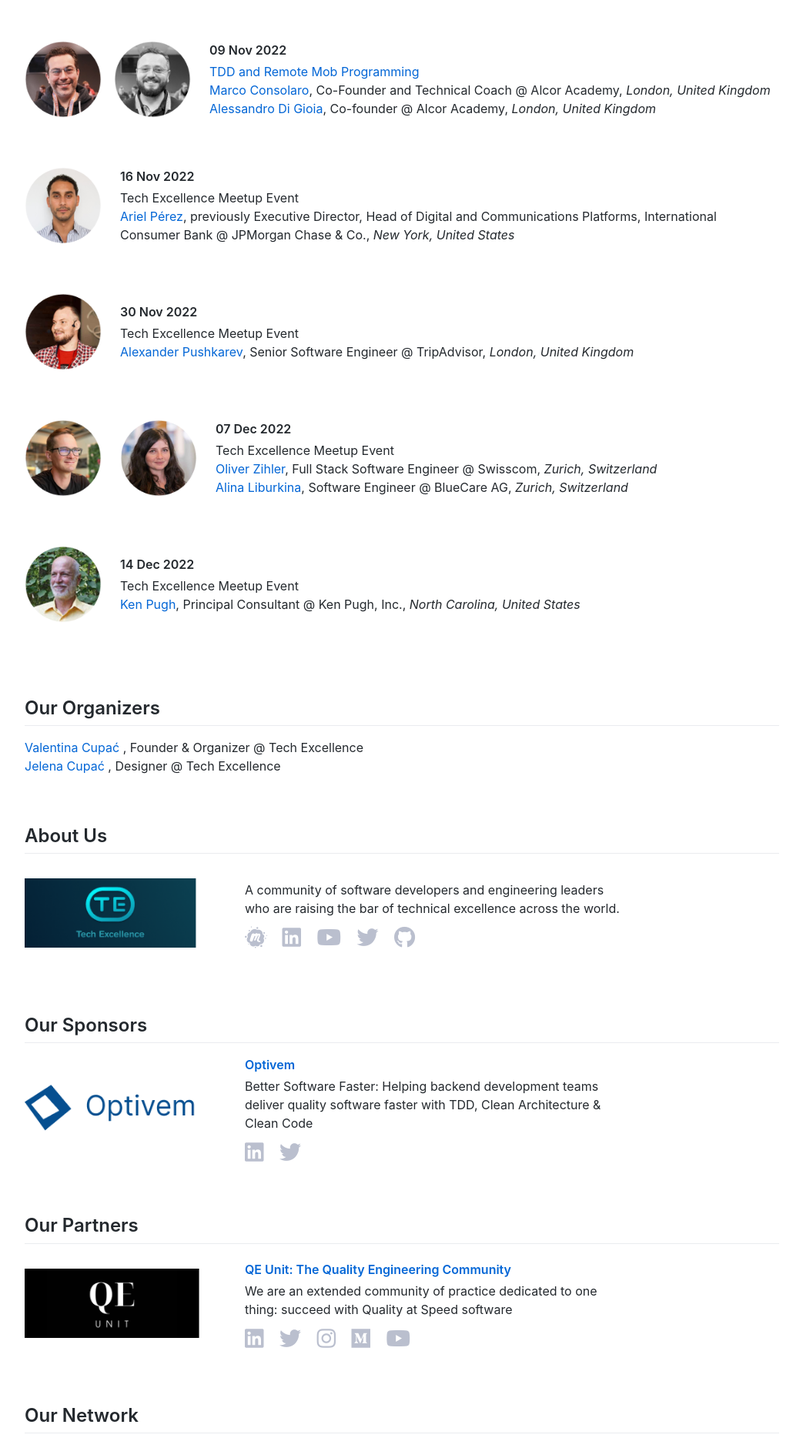
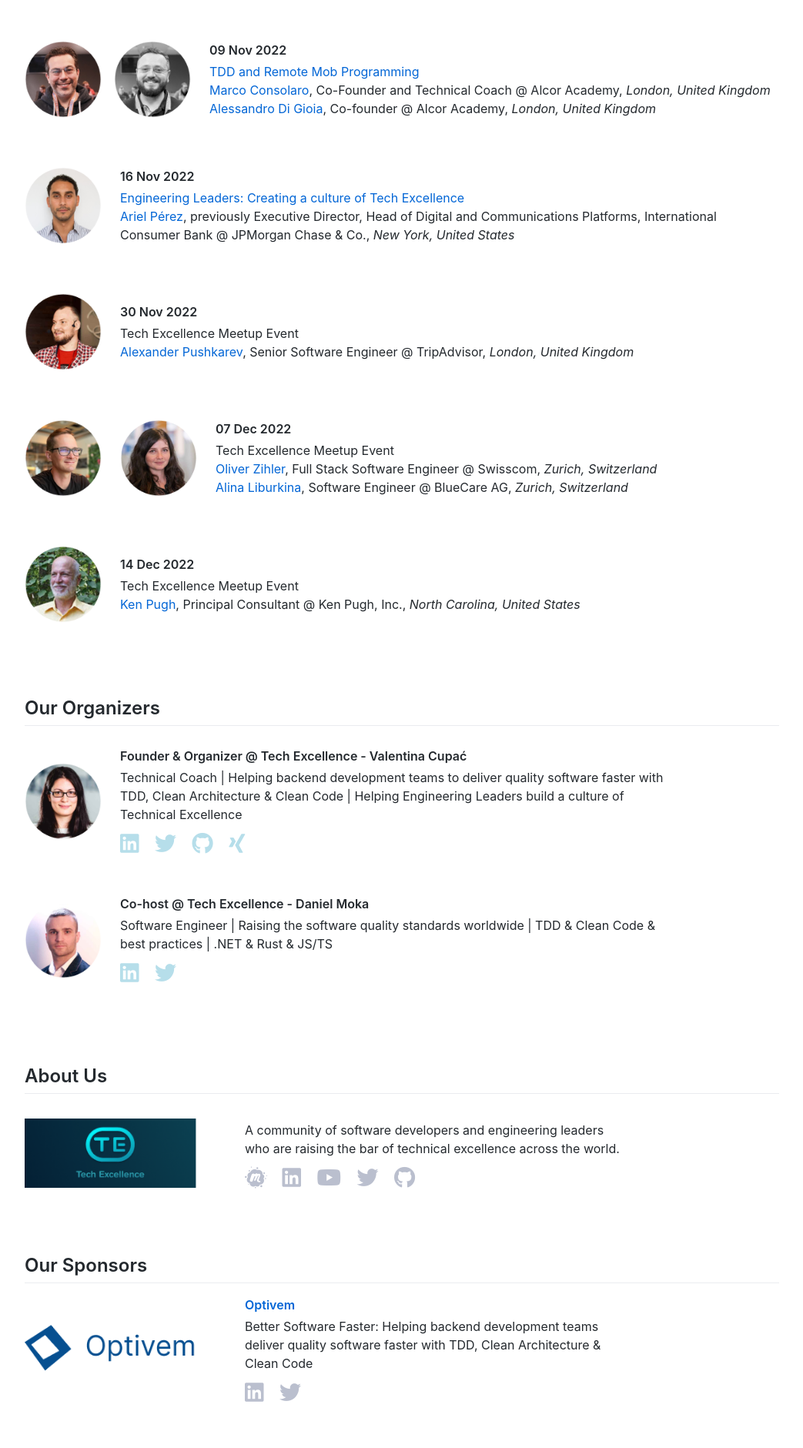
Before and after one commit to techexcellenceio/community, a Jekyll site: the page built from index.html, in a window 1280 px wide. Shown: the part 3045-4926 px from the top of the page at 77% size, without its empty margins (118-1161 px from the left). Built offline with Jekyll 4.4.1, drawn with Linux system fonts in a browser that asks for light colours; nearby versions of some CDN libraries; comment, search, counter and statistics services are not loaded.

Commit message:
Update speakers page, create members page (NEW)

```diff
--- a/_includes/organizers.html
+++ b/_includes/organizers.html
@@ -1,6 +1,6 @@
 <h2>Our Organizers</h2>
 
-<div class="s-container">
+<!-- <div class="s-container">
     <p>
         <a href="https://www.linkedin.com/in/valentinacupac/" target="_blank">Valentina Cupać</a>
         , Founder &amp; Organizer @ Tech Excellence
@@ -10,4 +10,67 @@
         <a href="https://www.linkedin.com/in/jelenacupac/" target="_blank">Jelena Cupać</a>
         , Designer @ Tech Excellence
     </p>
+</div> -->
+
+
+<!-- VALENTINA -->
+<div class="s-container">
+    <img src="https://www.techexcellence.io/assets/img/valentina-cupac.png" alt="valentina-cupac" class="profile-img" width="100" height="100" />
+    <div class="text-container">
+        <p class="p-title">Founder & Organizer @ Tech Excellence - Valentina Cupać</p>
+        <p class="p-about">
+            Technical Coach | Helping backend development teams to deliver quality software faster with TDD, Clean Architecture & Clean Code |
+            Helping Engineering Leaders build a culture of Technical Excellence
+            <!-- I help Tech Founders and Engineering Leaders deliver quality software faster. -->
+            <!-- Technical Coach | Helping backend development teams to deliver quality software faster with TDD, Clean Architecture & Clean Code -->
+        </p>
+        <div class="social-media">
+            <a href="https://www.linkedin.com/in/valentinacupac" target="_blank" rel="noopener"><i class="fab fa-linkedin"></i></a>
+            <a href="https://twitter.com/ValentinaCupac" target="_blank" rel="noopener"><i class="fab fa-twitter"></i></a>
+            <a href="https://github.com/valentinacupac" target="_blank" rel="noopener"><i class="fab fa-github"></i></a>
+            <a href="https://www.xing.com/profile/Valentina_Cupac" target="_blank" rel="noopener"><i class="fab fa-xing"></i></a>
+        </div>
+    </div>
 </div>
+
+<!-- JELENA -->
+<!-- <div class="s-container">
+    <img src="https://www.techexcellence.io/assets/img/valentina-cupac.png" alt="valentina-cupac" class="profile-img" width="100" height="100" />
+    <div class="text-container">
+        <p class="p-title">Co-Organizer @ Tech Excellence - Valentina Cupać</p>
+        <p class="p-about">
+            Helping software product companies design successful digital products through Digital Product Design and UX/UI Design.
+            Analyzed business needs and target users, focusing on user experience and software usability.
+            Design thinking, user flows, wireframing and prototyping; applied low-fidelity design (Marvel, Balsamiq) and high-fidelity design (Figma)
+            including responsive design. Modelled and optimized processes using BPMN to help automate processes as well as detailed process documentation.
+        </p>
+        <div class="social-media">
+            <a href="https://www.linkedin.com/in/jelenacupac/" target="_blank" rel="noopener"><i class="fab fa-linkedin"></i></a>
+            <a href="https://twitter.com/cupac_jelena" target="_blank" rel="noopener"><i class="fab fa-twitter"></i></a>
+            <a href="https://github.com/jcupac" target="_blank" rel="noopener"><i class="fab fa-github"></i></a>
+            <a href="https://www.xing.com/profile/Jelena_Cupac" target="_blank" rel="noopener"><i class="fab fa-xing"></i></a>
+        </div>
+    </div>
+</div> -->
+
+<!-- DANIEL -->
+<div class="s-container">
+    <img src="https://www.techexcellence.io/assets/img/daniel-moka.png" alt="daniel-moka" class="profile-img" width="100" height="100" />
+    <div class="text-container">
+        <p class="p-title">Co-host @ Tech Excellence - Daniel Moka</p>
+        <p class="p-about">
+
+            Software Engineer | Raising the software quality standards worldwide | TDD & Clean Code & best practices | .NET & Rust & JS/TS
+
+            <!-- My main goal is to make the customer happy by producing quality software with the best software engineering practices. I am a big fan of Extreme Programming and Test-Driven Development, and interested in everything that helps me to write better and more elegant software. I have demonstrated that I have a strong ability to educate and mentor others in the field to fulfill their potential and to deepen my knowledge. -->
+
+            <!-- I am a software engineer and my main goal is to make the customer happy by producing quality software with the best software engineering practices. -->
+        </p>
+        <div class="social-media">
+            <a href="https://www.linkedin.com/in/danielmoka/" target="_blank" rel="noopener"><i class="fab fa-linkedin"></i></a>
+            <a href="https://twitter.com/dmokafa" target="_blank" rel="noopener"><i class="fab fa-twitter"></i></a>
+        </div>
+    </div>
+</div>
+
+<!-- OLIVER -->
--- a/_includes/speakers-2022.html
+++ b/_includes/speakers-2022.html
@@ -229,7 +229,7 @@
     <img src="https://www.techexcellence.io/assets/img/ariel-perez.png" alt="ariel-perez" class="profile-img" width="100" height="100" />
     <div class="text-container">
         <p class="p-date">16 Nov 2022</p>
-        <a target="_blank">Tech Excellence Meetup Event</a>
+        <a href="https://www.youtube.com/watch?v=kMl10keIvu8" target="_blank">Engineering Leaders: Creating a culture of Tech Excellence</a>
         <p>
             <a href="https://www.linkedin.com/in/arielxperez/" target="_blank">Ariel Pérez</a>,
             previously Executive Director, Head of Digital and Communications Platforms, International Consumer Bank @ JPMorgan Chase &amp; Co., <em>New York, United States</em>
--- a/_scss/_global.scss
+++ b/_scss/_global.scss
@@ -1,4 +1,4 @@
-#speakers-2022, #about, #sponsors, #partners, #network {
+#speakers-2022, #about, #sponsors, #partners, #network, #organizers {
     .s-container {
       &:first-of-type {
         .profile-img {
@@ -10,7 +10,7 @@
     }
 }
 
-#speakers-2022, #about, #sponsors, #partners, #network, #organizers, #vision, #faq {
+#speakers-2022, #about, #sponsors, #partners, #network, #organizers, #vision, #faq, #organizers {
     .s-container {
         &:first-of-type {
             margin-top: 1rem;
@@ -134,7 +134,34 @@
     }
 }
 
-#vision, #organizers, #faq {
+#organizers {
+    .p-title {
+        margin-bottom: .25rem !important;
+        font-weight: 600;
+    }
+    .p-about {
+        max-width: 720px; // 660
+    }
+    .social-media {
+        a {
+            .fab {
+                font-size: 1.75rem;
+                margin-right: 1rem;
+                margin-top: .75rem;
+                color: #b6deea;
+                &:hover {
+                    color: #8fd2e9;
+                }
+            }
+        }
+    }
+    .profile-img {
+        padding-top: 1rem;
+        padding-bottom: 1rem;
+    }
+}
+
+#vision, #faq {
     .s-container {
         text-align: left;
         margin-top: 0 !important;
@@ -151,3 +178,52 @@
         max-width: 100%;
     }
 }
+
+// shadow? border around user?? or line below
+#members {
+    .name {
+        margin-bottom: .25rem;
+        font-weight: 600;
+        font-size: 18px;
+    }
+    .title {
+        font-size: 16px;
+    }
+    .about {
+        font-size: 15px;
+    }
+    .location {
+        font-size: 14px;
+        color: gray;
+        margin-bottom: .25rem;
+        margin-top: .25rem;
+    }
+    // p {
+    //     display: flex;
+    // }
+    p.specialities span {
+        background: #3e5495;
+        color: white;
+        padding-left: 8px;
+        padding-right: 8px;
+        padding-top: 2px;
+        padding-bottom: 2px;
+        margin-top: 2px;
+        margin-bottom: 2px;
+        display: inline-block;
+        font-size: 14px;
+        border-radius: 6px;
+    }
+    .tech-stack {
+        margin-top: .25rem;
+    }
+    .social-media a .fab, .social-media a .fa {
+        font-size: 1.25rem;
+        margin-right: .75rem;
+        margin-top: .75rem;
+        color: #222631;
+        &:hover {
+            color: #4664ee;
+        }
+    }
+}
--- /dev/null
+++ b/members.html
@@ -0,0 +1,3 @@
+---
+layout: members-layout
+---
```
Also changed, not shown: _includes/members.html (added, +107 -0 lines), _layouts/members-layout.html (added, +27 -0 lines).
